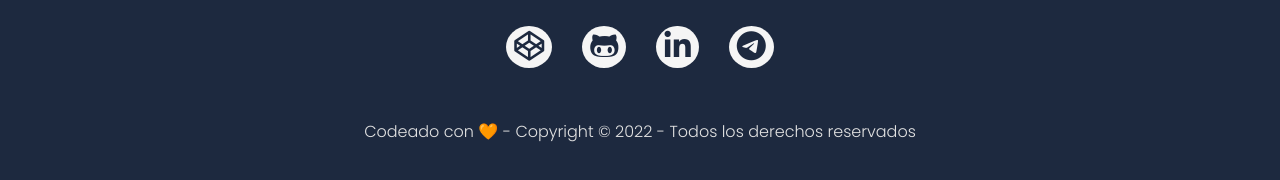
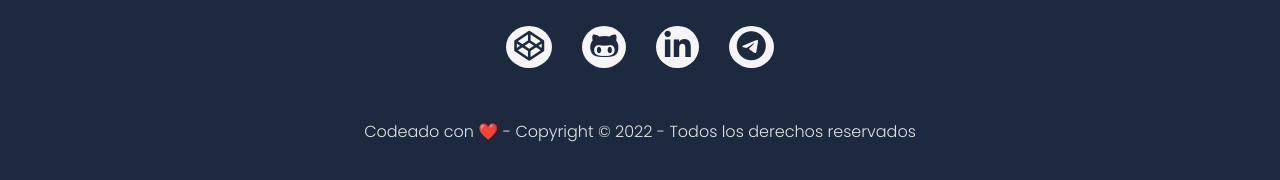
Before and after one commit to FranciscoLGM/Portfolio-FrontEnd, an Angular app: page / in a window 1280 px wide. Shown: the part 3570-3750 px from the top of the page. Built offline with nearby package versions, Linux system fonts and the light colour scheme; no server answers; some icons are missing.

Commit message:
[UPDATE] minor changes

```diff
--- a/angular.json
+++ b/angular.json
@@ -98,5 +98,8 @@
         }
       }
     }
+  },
+  "cli": {
+    "analytics": false
   }
 }
--- a/src/app/components/footer/footer.component.html
+++ b/src/app/components/footer/footer.component.html
@@ -73,7 +73,7 @@
 
         <article>
             <p class="footer-copy">
-                Codeado con 🧡 - Copyright © {{ year }} - Todos los derechos
+                Codeado con ❤️ - Copyright © {{ year }} - Todos los derechos
                 reservados
             </p>
         </article>
```
Also changed, not shown: src/assets/images/projects/peliculas-yts.png (added), 1 other file (tests, documents, lock files or other folders).
